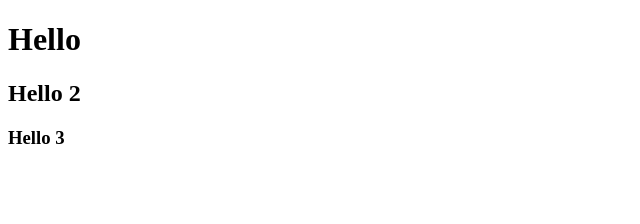
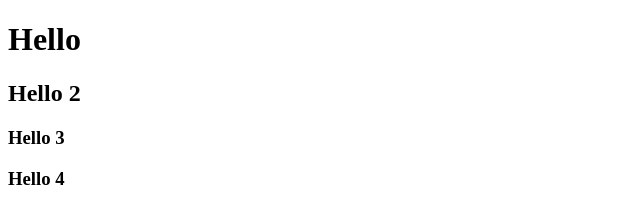
Before and after one commit to far2005/prj1, a plain HTML site: page index.html in a window 1280 px wide. Shown: the full height of the page, 0-640 px from the left. Drawn offline with Linux system fonts and the light colour scheme.

Commit message:
added h3 2

```diff
--- a/index.html
+++ b/index.html
@@ -14,5 +14,7 @@
 <h2>Hello 2</h2>
 
 <h3>Hello 3</h3>
+
+<h3>Hello 4</h3>
 </body>
 </html>
```
